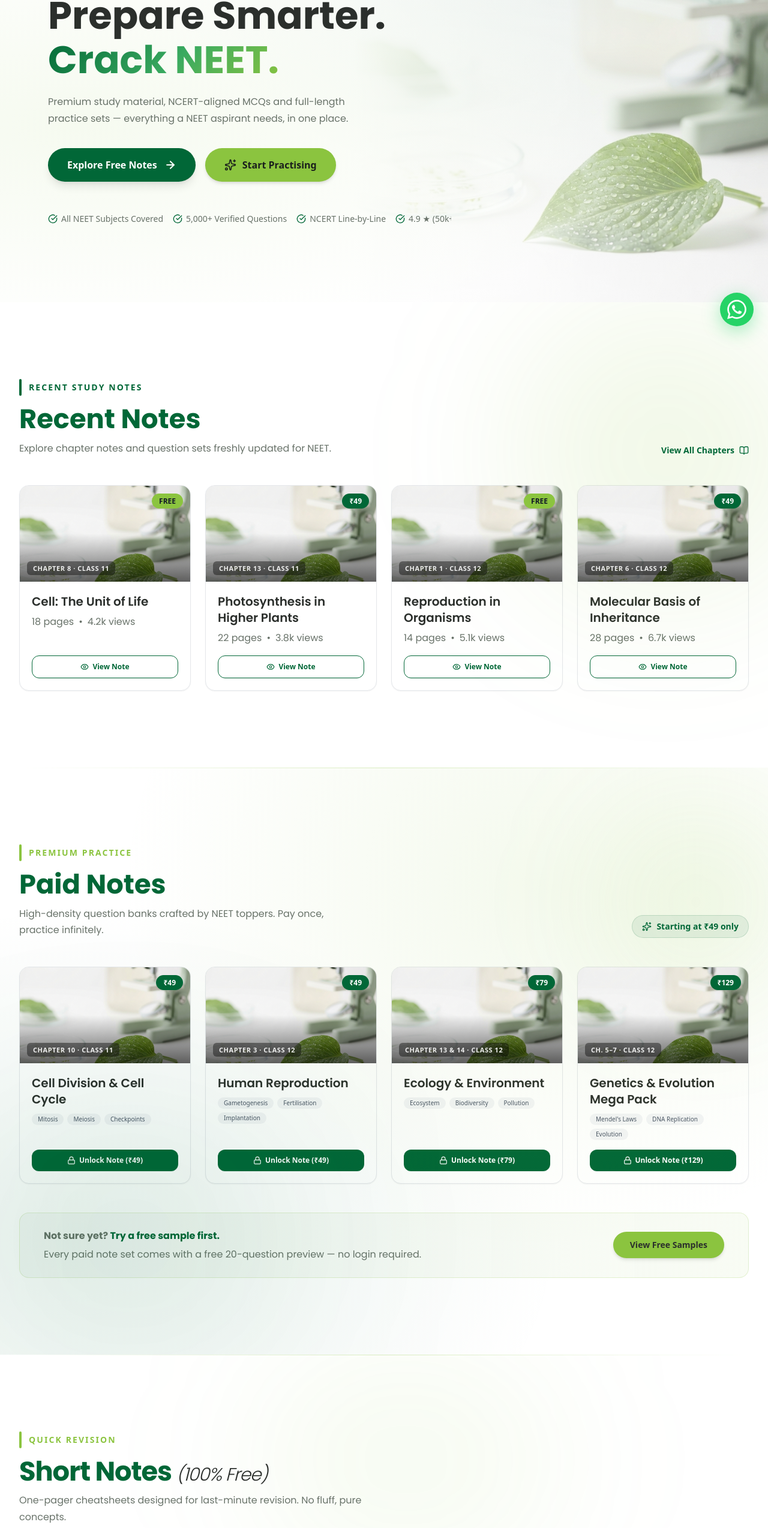
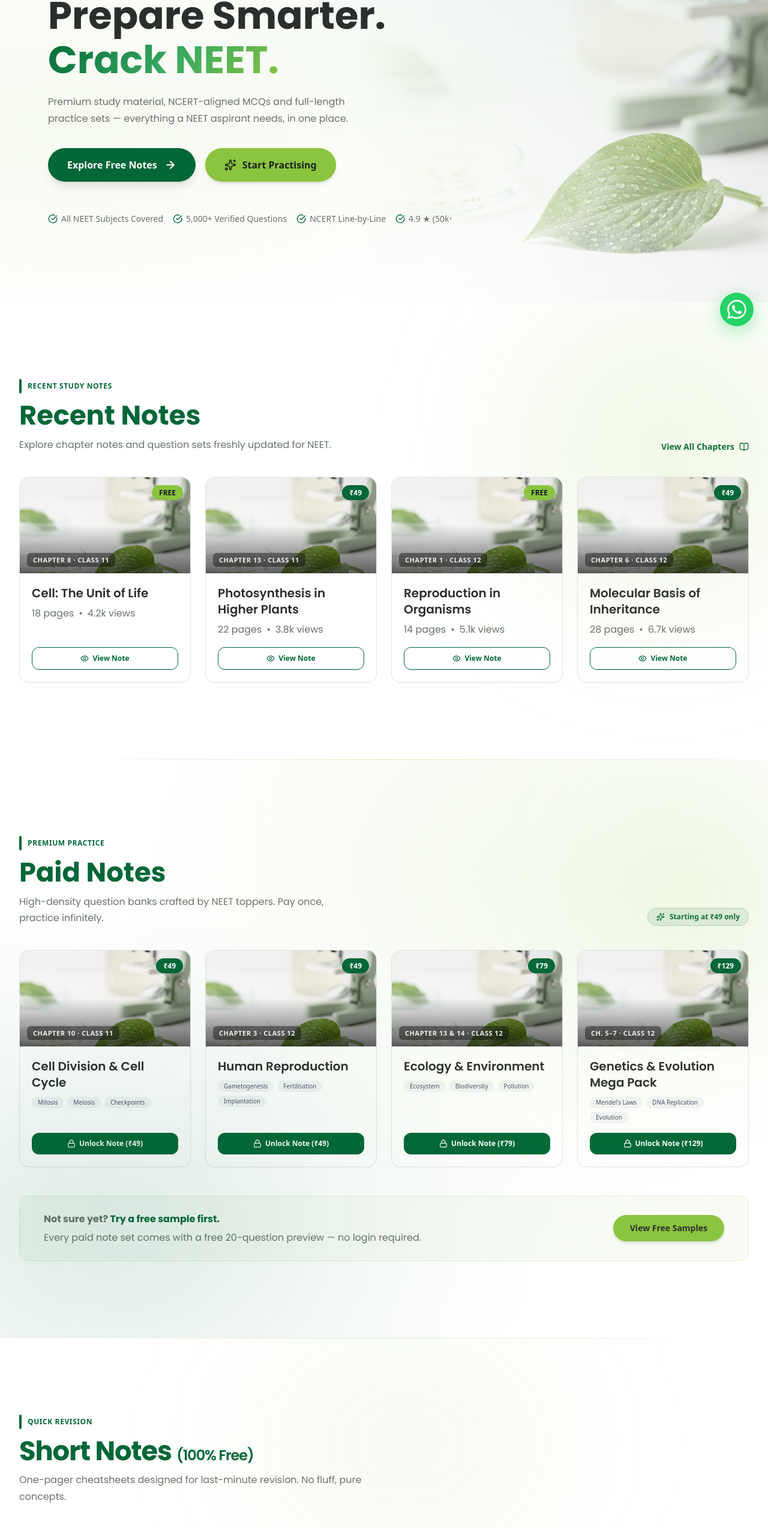
Before and after one commit to ilhan-freelance/BioVriksh, a Next.js app: page / in a window 1280 px wide. Shown: the part 232-2780 px from the top of the page at 60% size. Built offline with nearby package versions, Linux system fonts and the light colour scheme.

Commit message:
fix(typography): remove scroll opacity binding to ensure 100% solid, crisp, readable section titles on mobile

```diff
--- a/src/components/PaidPDFs.tsx
+++ b/src/components/PaidPDFs.tsx
@@ -157,29 +157,32 @@ export default function PaidPDFs() {
       <div className="absolute top-0 left-8 right-8 h-px bg-gradient-to-r from-transparent via-[#8BC43F]/30 to-transparent" aria-hidden="true" />
 
       <div className="max-w-7xl mx-auto px-4 md:px-8">
-        {/* SECTION HEADER — Clean Responsive Fade (No Left Cut-Off) */}
+        {/* SECTION HEADER — Solid Crisp Typography & High Contrast */}
         <motion.div
-          style={{ opacity: titleOpacity }}
-          className="mb-12"
+          initial={{ opacity: 0, y: 15 }}
+          whileInView={{ opacity: 1, y: 0 }}
+          viewport={{ once: true }}
+          transition={{ duration: 0.5 }}
+          className="mb-10"
         >
-          <div className="flex items-center gap-3 mb-3">
-            <div className="w-1 h-7 rounded-full bg-[#8BC43F]" />
-            <span className="text-xs sm:text-sm font-semibold text-[#8BC43F] uppercase tracking-[0.15em]">
+          <div className="flex items-center gap-2.5 mb-2.5">
+            <div className="w-1 h-6 rounded-full bg-[#016737]" />
+            <span className="text-xs font-bold text-[#016737] uppercase tracking-wider">
               Premium Practice
             </span>
           </div>
 
           <div className="flex flex-col md:flex-row md:items-end md:justify-between gap-4">
             <div>
-              <h2 className="text-3xl sm:text-4xl md:text-5xl font-bold text-[#016737] leading-tight">
+              <h2 className="text-2xl sm:text-3xl md:text-4xl font-extrabold text-[#111827] leading-tight">
                 Paid Notes
               </h2>
-              <p className="mt-2 text-[#687269] text-sm sm:text-base max-w-xl">
+              <p className="mt-2 text-xs sm:text-sm text-gray-600 max-w-xl leading-relaxed">
                 High-density question banks crafted by NEET toppers. Pay once, practice infinitely.
               </p>
             </div>
-            <div className="inline-flex items-center gap-2 px-4 py-2 rounded-full bg-[#016737]/8 border border-[#016737]/15 text-[#016737] text-xs sm:text-sm font-semibold self-start md:self-auto">
-              <Sparkles className="w-4 h-4" />
+            <div className="inline-flex items-center gap-2 px-3.5 py-1.5 rounded-full bg-[#016737]/10 border border-[#016737]/20 text-[#016737] text-xs font-bold self-start md:self-auto">
+              <Sparkles className="w-3.5 h-3.5" />
               Starting at ₹49 only
             </div>
           </div>
--- a/src/components/RecentPDFs.tsx
+++ b/src/components/RecentPDFs.tsx
@@ -92,29 +92,32 @@ export default function RecentPDFs() {
       />
 
       <div className="max-w-7xl mx-auto px-4 md:px-8">
-        {/* SECTION HEADER — Clean Responsive Fade (No Left Cut-Off) */}
+        {/* SECTION HEADER — Solid Crisp Typography & High Contrast */}
         <motion.div
-          style={{ opacity: titleOpacity }}
-          className="mb-12 flex flex-col md:flex-row md:items-end justify-between gap-4"
+          initial={{ opacity: 0, y: 15 }}
+          whileInView={{ opacity: 1, y: 0 }}
+          viewport={{ once: true }}
+          transition={{ duration: 0.5 }}
+          className="mb-10 flex flex-col md:flex-row md:items-end justify-between gap-4"
         >
           <div>
-            <div className="flex items-center gap-3 mb-3">
-              <div className="w-1 h-7 rounded-full bg-[#016737]" />
-              <span className="text-xs sm:text-sm font-semibold text-[#016737] uppercase tracking-[0.15em]">
+            <div className="flex items-center gap-2.5 mb-2.5">
+              <div className="w-1 h-6 rounded-full bg-[#016737]" />
+              <span className="text-xs font-bold text-[#016737] uppercase tracking-wider">
                 Recent Study Notes
               </span>
             </div>
-            <h2 className="text-3xl sm:text-4xl md:text-5xl font-bold text-[#111827] leading-tight">
+            <h2 className="text-2xl sm:text-3xl md:text-4xl font-extrabold text-[#111827] leading-tight">
               Recent Notes
             </h2>
-            <p className="mt-2 text-[#687269] text-sm sm:text-base max-w-xl">
+            <p className="mt-2 text-xs sm:text-sm text-gray-600 max-w-xl leading-relaxed">
               Explore chapter notes and question sets freshly updated for NEET.
             </p>
           </div>
 
           <a
             href="/chapters"
-            className="inline-flex items-center gap-2 text-xs sm:text-sm font-bold text-[#016737] hover:text-[#014d29] transition-colors"
+            className="inline-flex items-center gap-2 text-xs sm:text-sm font-bold text-[#016737] hover:text-[#014d29] transition-colors self-start md:self-auto"
           >
             <span>View All Chapters</span>
             <BookOpen className="w-4 h-4" />
--- a/src/components/ShortNotes.tsx
+++ b/src/components/ShortNotes.tsx
@@ -142,26 +142,29 @@ export default function ShortNotes() {
       <div className="absolute top-0 left-8 right-8 h-px bg-gradient-to-r from-transparent via-[#8BC43F]/30 to-transparent" />
 
       <div className="max-w-7xl mx-auto px-4 md:px-8">
-        {/* SECTION HEADER — Clean Responsive Fade (No Left Cut-Off) */}
+        {/* SECTION HEADER — Solid Crisp Typography & High Contrast */}
         <motion.div
-          style={{ opacity: titleOpacity }}
-          className="mb-12"
+          initial={{ opacity: 0, y: 15 }}
+          whileInView={{ opacity: 1, y: 0 }}
+          viewport={{ once: true }}
+          transition={{ duration: 0.5 }}
+          className="mb-10"
         >
-          <div className="flex items-center gap-3 mb-3">
-            <div className="w-1 h-7 rounded-full bg-[#8BC43F]" />
-            <span className="text-xs sm:text-sm font-semibold text-[#8BC43F] uppercase tracking-[0.15em]">
+          <div className="flex items-center gap-2.5 mb-2.5">
+            <div className="w-1 h-6 rounded-full bg-[#016737]" />
+            <span className="text-xs font-bold text-[#016737] uppercase tracking-wider">
               Quick Revision
             </span>
           </div>
           <div className="flex flex-col md:flex-row md:items-end md:justify-between gap-4">
             <div>
-              <h2 className="text-3xl sm:text-4xl md:text-5xl font-bold text-[#016737] leading-tight tracking-tight">
+              <h2 className="text-2xl sm:text-3xl md:text-4xl font-extrabold text-[#111827] leading-tight tracking-tight">
                 Short Notes{" "}
-                <span className="text-[#2B2F2C] font-light italic text-2xl md:text-3xl">
+                <span className="text-[#016737] font-semibold text-xl sm:text-2xl">
                   (100% Free)
                 </span>
               </h2>
-              <p className="mt-2 text-[#687269] text-sm sm:text-base max-w-xl">
+              <p className="mt-2 text-xs sm:text-sm text-gray-600 max-w-xl leading-relaxed">
                 One-pager cheatsheets designed for last-minute revision. No fluff, pure concepts.
               </p>
             </div>
```
